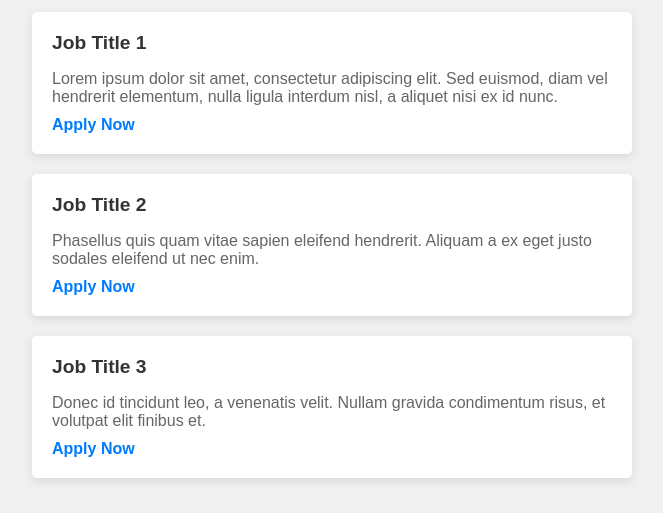
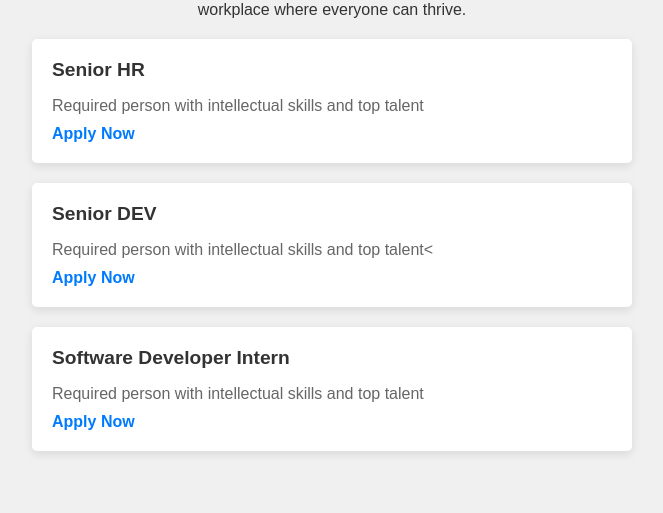
Before and after one commit to sathvik458/Park-Lane, a plain HTML site: page car.html in a window 1280 px wide. Shown: the part 287-800 px from the top of the page, without its empty margins (308-971 px from the left). Drawn offline with Linux system fonts and the light colour scheme.

Commit message:
car.html

```diff
--- a/car.html
+++ b/car.html
@@ -88,18 +88,18 @@
             <p>We are committed to fostering a culture of innovation and growth. Our company values its employees and provides ample opportunities for career development. With a rich history of hiring top talent, we strive to create a diverse and inclusive workplace where everyone can thrive.</p>
         </div>
         <div class="job-opening">
-            <h2>Job Title 1</h2>
-            <p>Lorem ipsum dolor sit amet, consectetur adipiscing elit. Sed euismod, diam vel hendrerit elementum, nulla ligula interdum nisl, a aliquet nisi ex id nunc.</p>
+            <h2>Senior HR </h2>
+            <p>Required person with intellectual skills and top talent</p>
             <a href="form.html">Apply Now</a>
         </div>
         <div class="job-opening">
-            <h2>Job Title 2</h2>
-            <p>Phasellus quis quam vitae sapien eleifend hendrerit. Aliquam a ex eget justo sodales eleifend ut nec enim.</p>
+            <h2>Senior DEV</h2>
+            <p>Required person with intellectual skills and top talent<</p>
             <a href="form.html">Apply Now</a>
         </div>
         <div class="job-opening">
-            <h2>Job Title 3</h2>
-            <p>Donec id tincidunt leo, a venenatis velit. Nullam gravida condimentum risus, et volutpat elit finibus et.</p>
+            <h2>Software Developer Intern</h2>
+            <p>Required person with intellectual skills and top talent</p>
             <a href="form.html">Apply Now</a>
         </div>
     </div>
```
